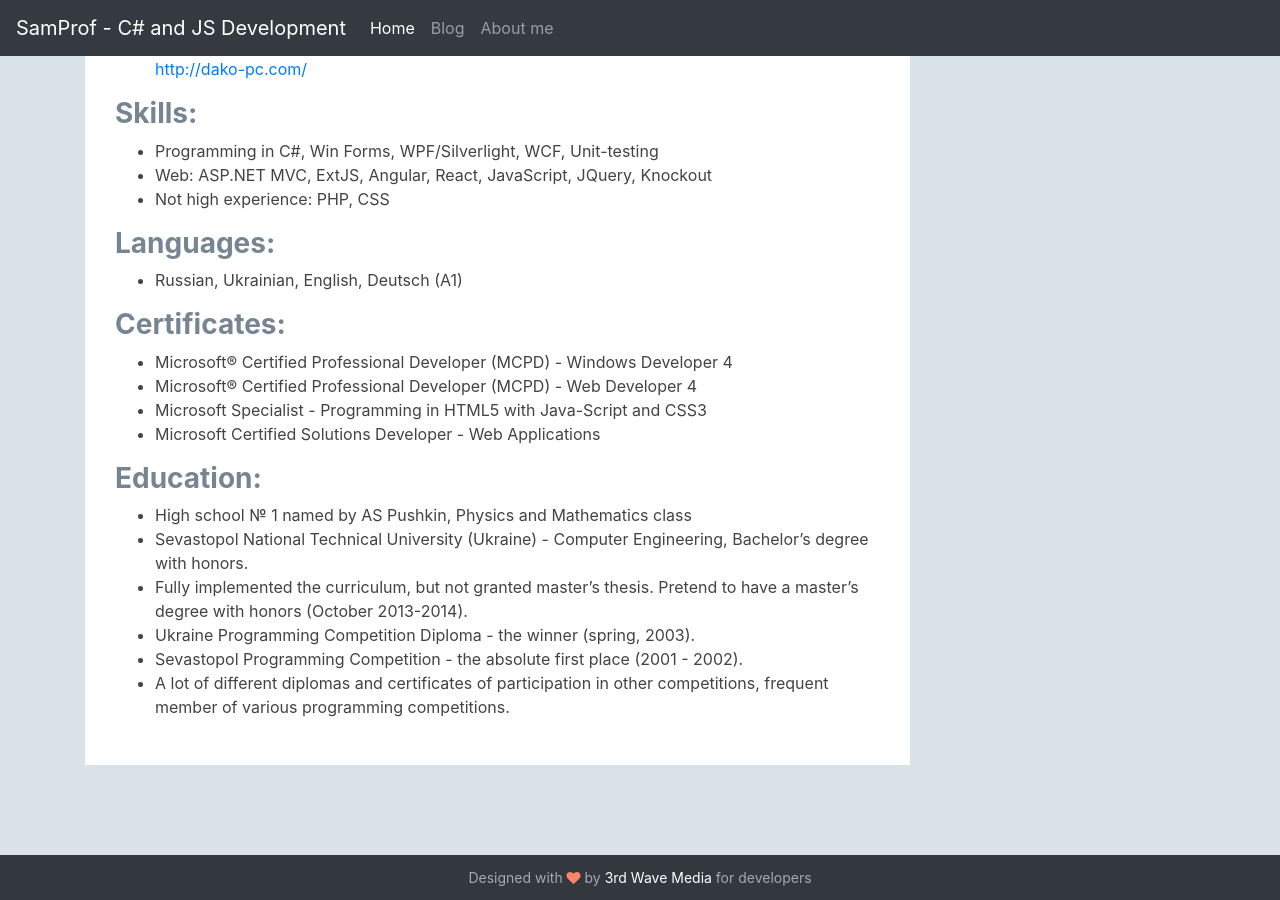
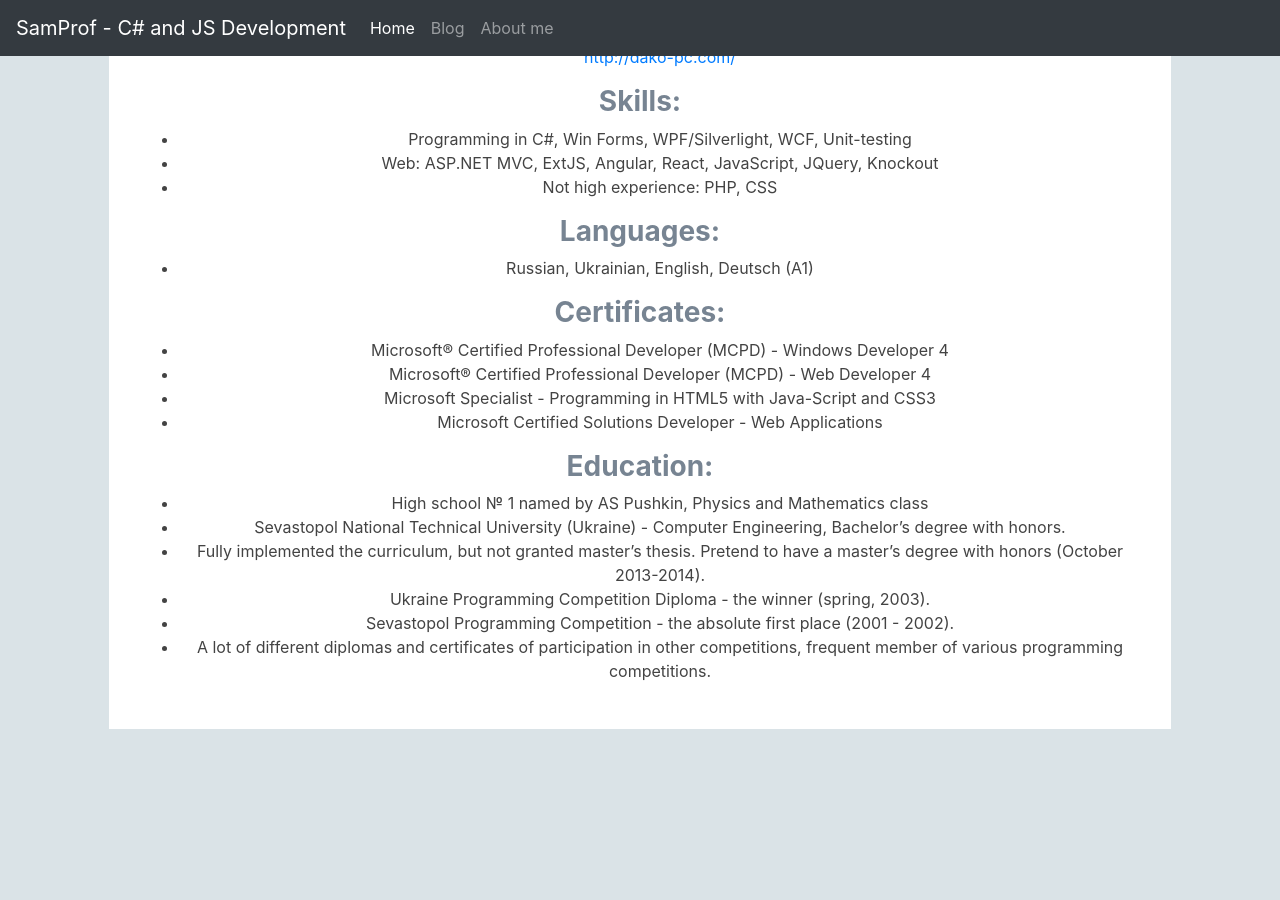
Before and after one commit to SamProf/www.samprof.com, a Jekyll site: the page built from about.md, in a window 1280 px wide and 900 px high, scrolled down 743 px. Built offline with Jekyll 4.4.1, drawn with Linux system fonts in a browser that asks for light colours; after the commit the page ends 1550 px from its top, so only the background shows below that.

Commit message:
main content

```diff
--- a/_layouts/default.html
+++ b/_layouts/default.html
@@ -49,66 +49,15 @@
 </nav>
 
 
-<!--<nav class="navbar navbar-inverse navbar-fixed-top">-->
-    <!--<div class="container">-->
-        <!--<div class="navbar-header">-->
-            <!--<button type="button" class="navbar-toggle collapsed" data-toggle="collapse" data-target="#navbar"-->
-                    <!--aria-expanded="false" aria-controls="navbar">-->
-                <!--<span class="sr-only">Toggle navigation</span>-->
-                <!--<span class="icon-bar"></span>-->
-                <!--<span class="icon-bar"></span>-->
-                <!--<span class="icon-bar"></span>-->
-            <!--</button>-->
-            <!--<a class="navbar-brand" href="/">SamProf - Development</a>-->
-        <!--</div>-->
-        <!--<div id="navbar" class="navbar-collapse collapse">-->
-            <!--<ul class="nav navbar-nav">-->
-                <!--<li class="active"><a href="/">Blog</a></li>-->
-                <!--<li><a href="/about">About</a></li>-->
-            <!--</ul>-->
-        <!--</div>&lt;!&ndash;/.nav-collapse &ndash;&gt;-->
-    <!--</div>-->
-<!--</nav>-->
 
+<main role="main" class="container">
 
-<!-- ******HEADER****** -->
-<!--<header class="header">-->
-<!--<div class="container">-->
-<!--<img class="profile-image img-responsive pull-left" src="/images/logo.jpg" alt="SamProf" />-->
-<!--<div class="profile-content pull-left">-->
-<!--<h1 class="name">SamProf</h1>-->
-<!--<h2 class="desc">C# and JS Development</h2>-->
-<!--&lt;!&ndash;<ul class="social list-inline">&ndash;&gt;-->
-<!--&lt;!&ndash;<li><a href="#"><i class="fa fa-twitter"></i></a></li>&ndash;&gt;-->
-<!--&lt;!&ndash;<li><a href="#"><i class="fa fa-google-plus"></i></a></li>&ndash;&gt;-->
-<!--&lt;!&ndash;<li><a href="#"><i class="fa fa-linkedin"></i></a></li>&ndash;&gt;-->
-<!--&lt;!&ndash;<li><a href="#"><i class="fa fa-github-alt"></i></a></li>&ndash;&gt;-->
-<!--&lt;!&ndash;<li class="last-item"><a href="#"><i class="fa fa-hacker-news"></i></a></li>&ndash;&gt;-->
-<!--&lt;!&ndash;</ul>&ndash;&gt;-->
-<!--</div>&lt;!&ndash;//profile&ndash;&gt;-->
-<!--&lt;!&ndash;<a class="btn btn-cta-primary pull-right" href="http://themes.3rdwavemedia.com/" target="_blank"><i class="fa fa-paper-plane"></i> Contact Me</a>&ndash;&gt;-->
-<!--</div>&lt;!&ndash;//container&ndash;&gt;-->
-<!--</header>&lt;!&ndash;//header&ndash;&gt;-->
+    <div class="starter-template">
+        {{ content }}
+    </div>
 
-<div class="container sections-wrapper">
-    <div class="row">
-        <div class="primary col-md-9 col-sm-9 col-xs-12">
-            {{ content }}
-        </div><!--//primary-->
-        <div class="secondary col-md-3 col-sm-3 col-xs-12">
-        </div>
-    </div><!--//row-->
-</div><!--//masonry-->
+</main><!-- /.container -->
 
-<!-- ******FOOTER****** -->
-<footer class="footer">
-    <div class="container text-center">
-        <small class="copyright">Designed with <i class="fa fa-heart"></i> by <a href="http://themes.3rdwavemedia.com"
-                                                                                 target="_blank">3rd Wave Media</a> for
-            developers
-        </small>
-    </div><!--//container-->
-</footer><!--//footer-->
 
 <!-- Bootstrap core JavaScript
     ================================================== -->
```
